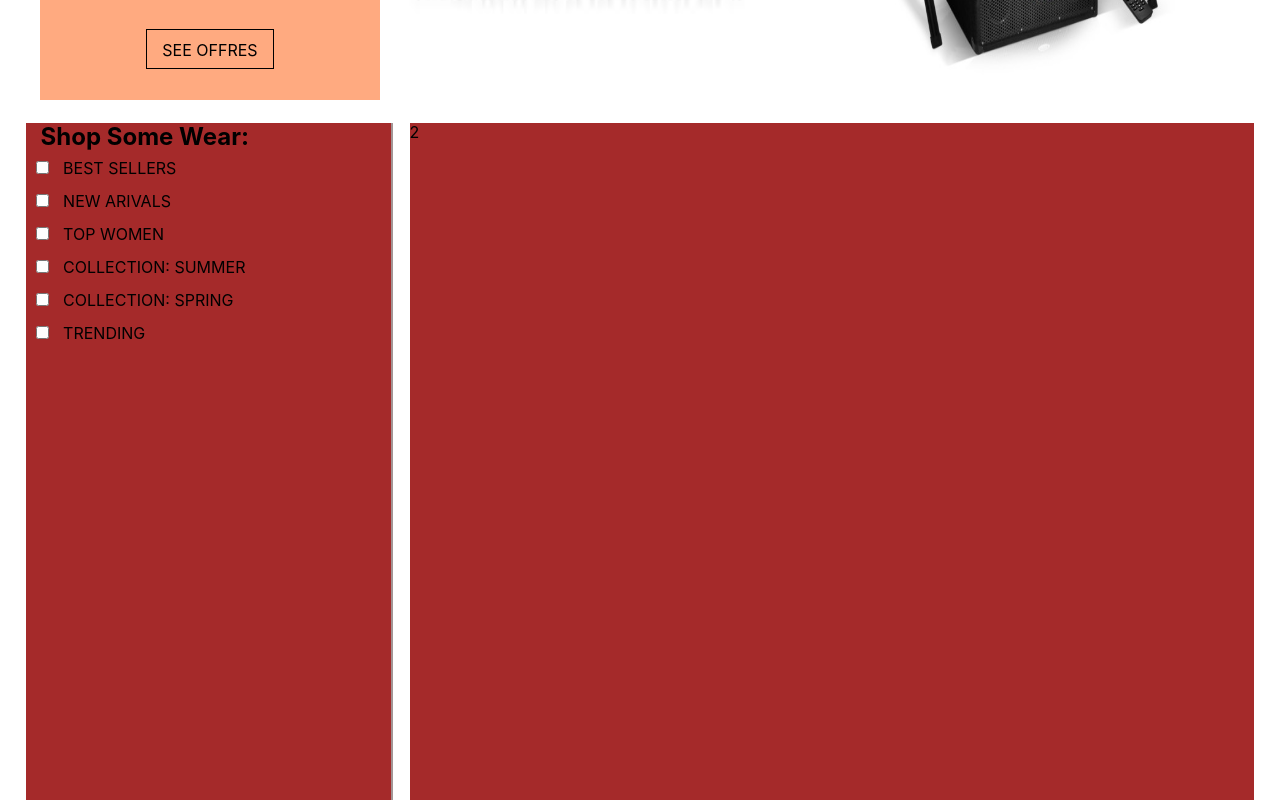
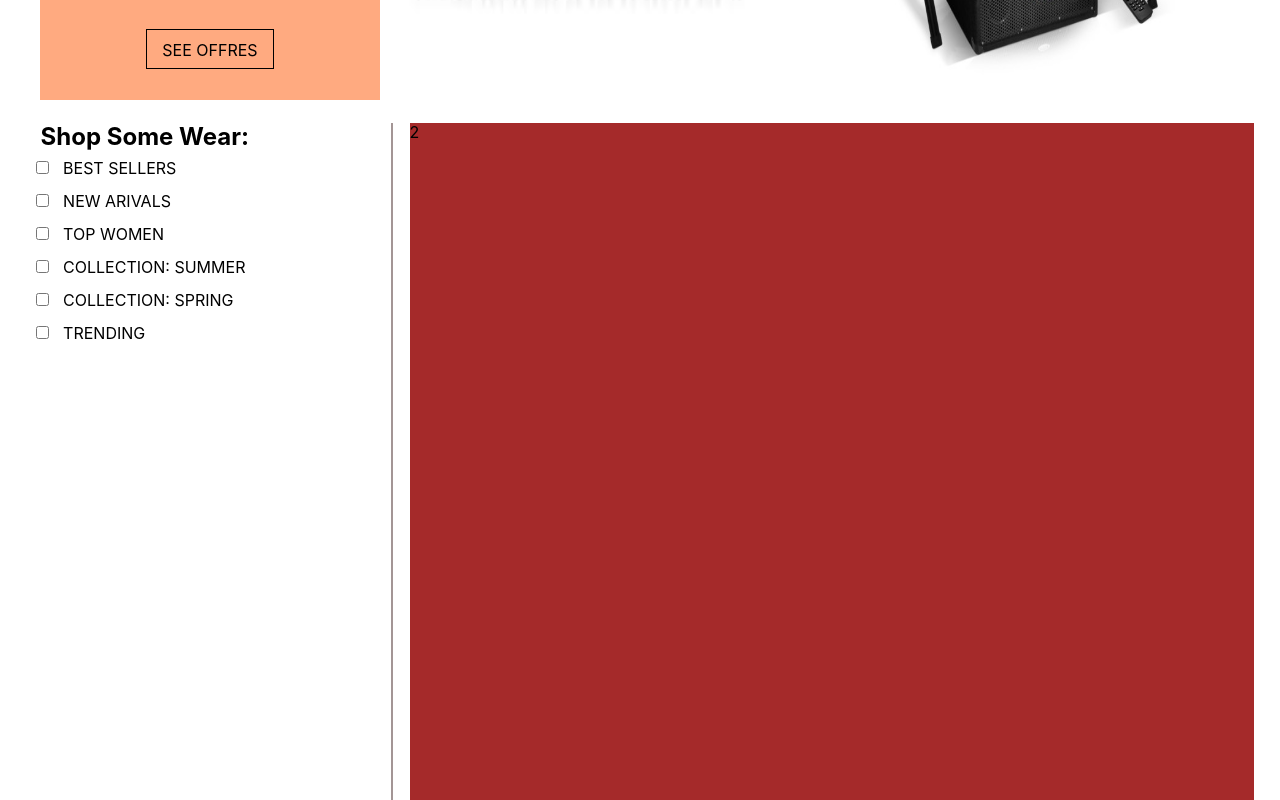
Before and after one commit to MohamedAmineYousfi/Front-Side-KA, a React (Create React App) app in the folder front-react/: page / in a window 1280 px wide. Shown: the part 1360-2160 px from the top of the page. Built offline with nearby package versions, Linux system fonts and the light colour scheme.

Commit message:
side bar done

```diff
--- a/front-react/src/style/css/sideBar.css
+++ b/front-react/src/style/css/sideBar.css
@@ -13,10 +13,8 @@
 .sideBar div {
   height: 100vh;
 }
-.sideBar .checkbox{
+.sideBar .checkbox {
   position: relative;
-  background-color: brown;
-
   width: 28.6vw;
   height: 100%;
 }
@@ -39,17 +37,14 @@
   display: flex;
   justify-content: flex-start;
   flex-wrap: wrap;
- flex-direction: row;
-
+  flex-direction: row;
 }
- .span {
+.span {
   margin: 15px;
   font-size: 24px;
   font-weight: bold;
-
 }
 .filter input {
-  padding: 15px ;
+  padding: 15px;
   margin: 10px;
-
 }
```
